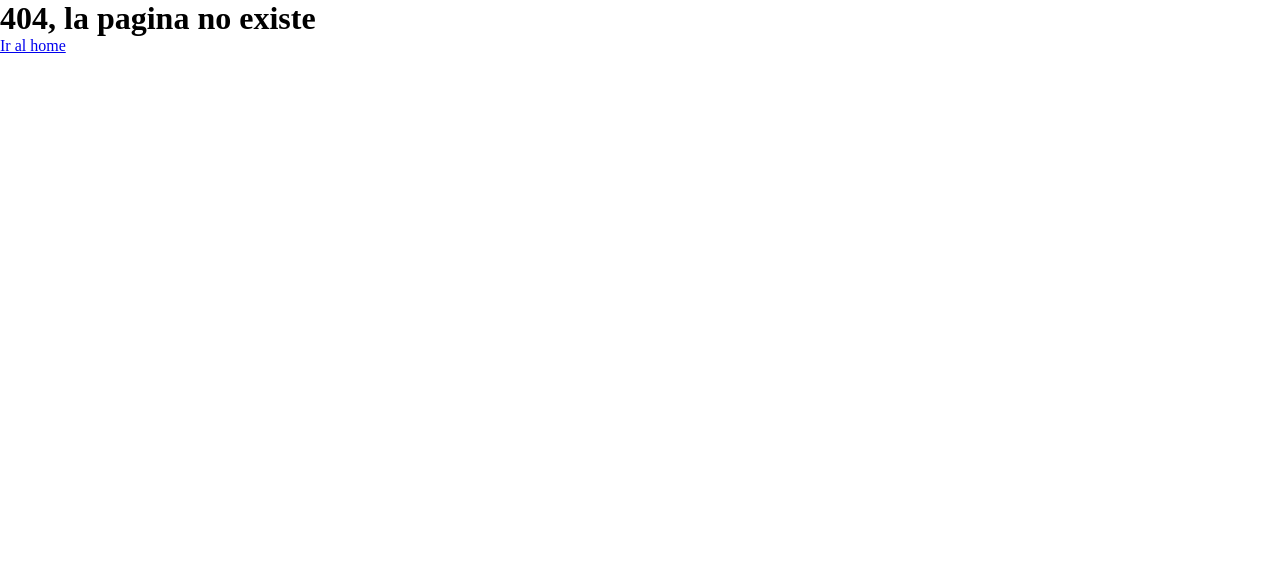
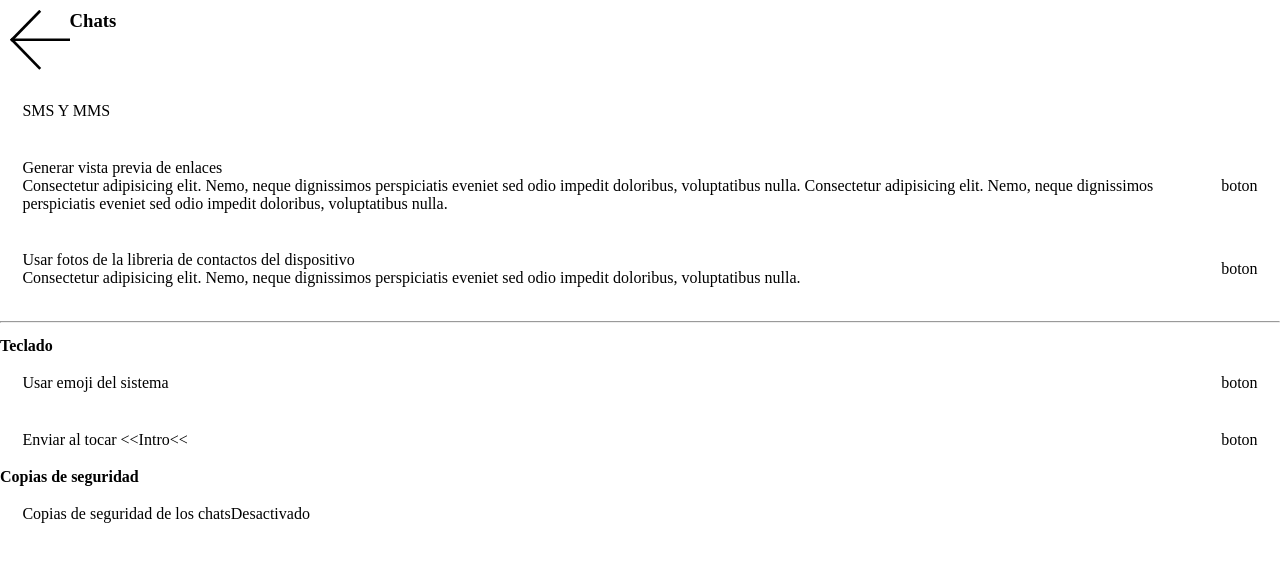
Before and after one commit to javaweb27/SIGNAL-CLONE, a React (Vite) app: page /settings/chats in a window 1280 px wide. Before the commit this address had no page. Shown: the top 562 px of the page. Built offline with nearby package versions, Linux system fonts and the light colour scheme.

Commit message:
se creo la pagina y la ruta de la configuracion de Chats

```diff
--- a/src/components/App.jsx
+++ b/src/components/App.jsx
@@ -8,6 +8,7 @@ import Profile from "./subpages/profile/Profile"
 import Account from "./subpages/account/Account"
 import LinkedDevices from "./subpages/linked-devices/LinkedDevices"
 import Appearance from "./subpages/appearance/Appearance"
+import ChatsSettings from "./subpages/chats-settings/ChatsSettings"
 
 const App = () => (
   <BrowserRouter>
@@ -18,6 +19,7 @@ const App = () => (
       <Route path="settings/account" element={<Account/>}/>
       <Route path="settings/linked-devices" element={<LinkedDevices/>}/>
       <Route path="settings/appearance" element={<Appearance/>}/>
+      <Route path="settings/chats" element={<ChatsSettings/>}/>
       <Route path="*" element={<Page404/>}/>
     </Routes>
   </BrowserRouter>
--- /dev/null
+++ b/src/components/subpages/chats-settings/ChatsSettings.jsx
@@ -0,0 +1,38 @@
+import Sublink from "../../fragments/Sublink"
+import TextButton from "../../fragments/TextButton"
+import BasicHeader from "../../sections/BasicHeader"
+
+const ChatsSettings = () => {
+  return (
+    <>
+      <BasicHeader linkPath="/settings" titleType="h3" titleText="Chats"/>
+
+      <section>
+        <Sublink to="sms" title="SMS Y MMS"/>
+
+        <TextButton toggle title="Generar vista previa de enlaces">
+          Consectetur adipisicing elit. Nemo, neque dignissimos perspiciatis eveniet sed odio impedit doloribus, voluptatibus nulla.
+          Consectetur adipisicing elit. Nemo, neque dignissimos perspiciatis eveniet sed odio impedit doloribus, voluptatibus nulla.
+        </TextButton>
+
+        <TextButton toggle title="Usar fotos de la libreria de contactos del dispositivo">
+          Consectetur adipisicing elit. Nemo, neque dignissimos perspiciatis eveniet sed odio impedit doloribus, voluptatibus nulla.
+        </TextButton>
+
+        <hr />
+
+        <h4>Teclado</h4>
+        <TextButton toggle title="Usar emoji del sistema"/>
+        <TextButton toggle title="Enviar al tocar <<Intro<<"/>
+
+
+        <h4>Copias de seguridad</h4>
+
+        <Sublink to="chats-backup" title="Copias de seguridad de los chats">
+          Desactivado
+        </Sublink>
+      </section>
+    </>
+  )
+}
+export default ChatsSettings
```
